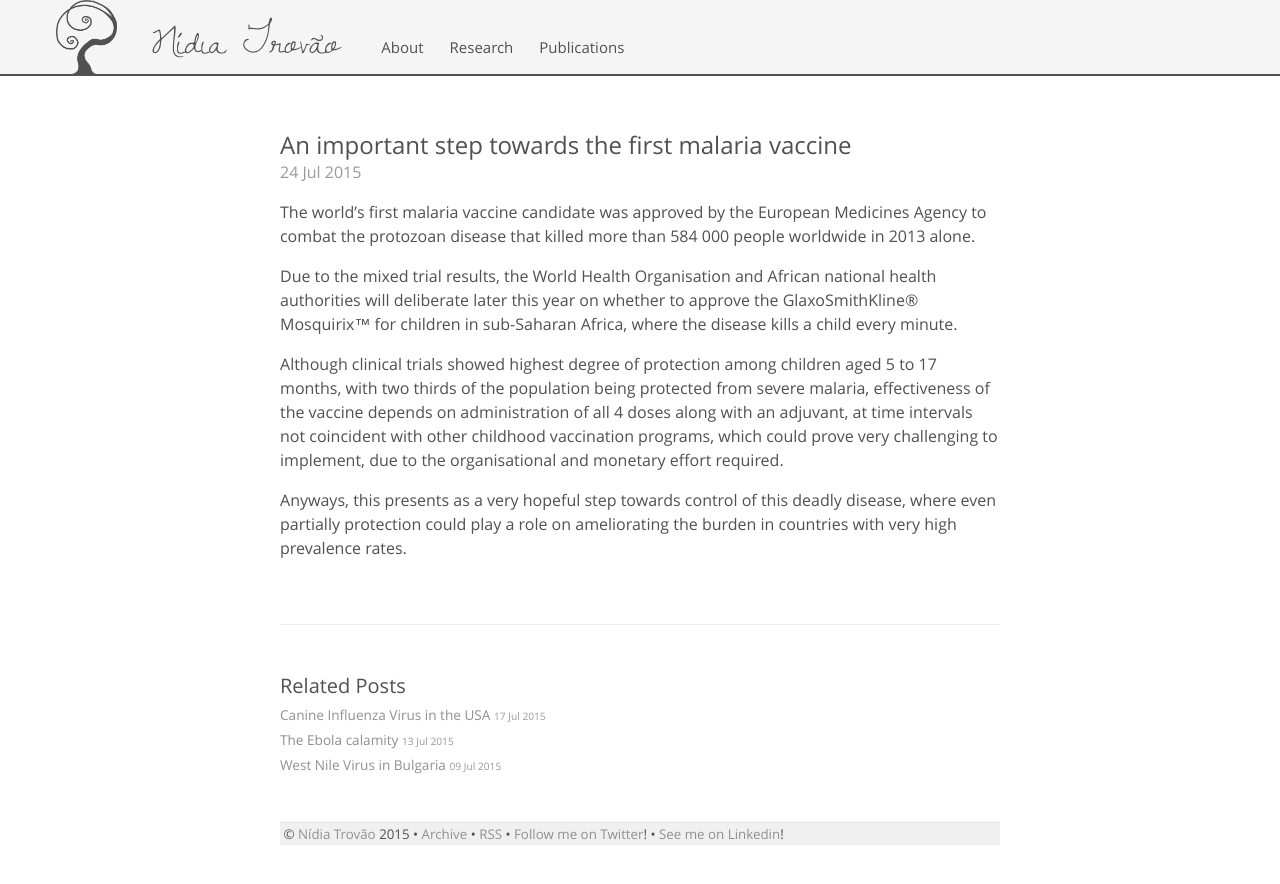
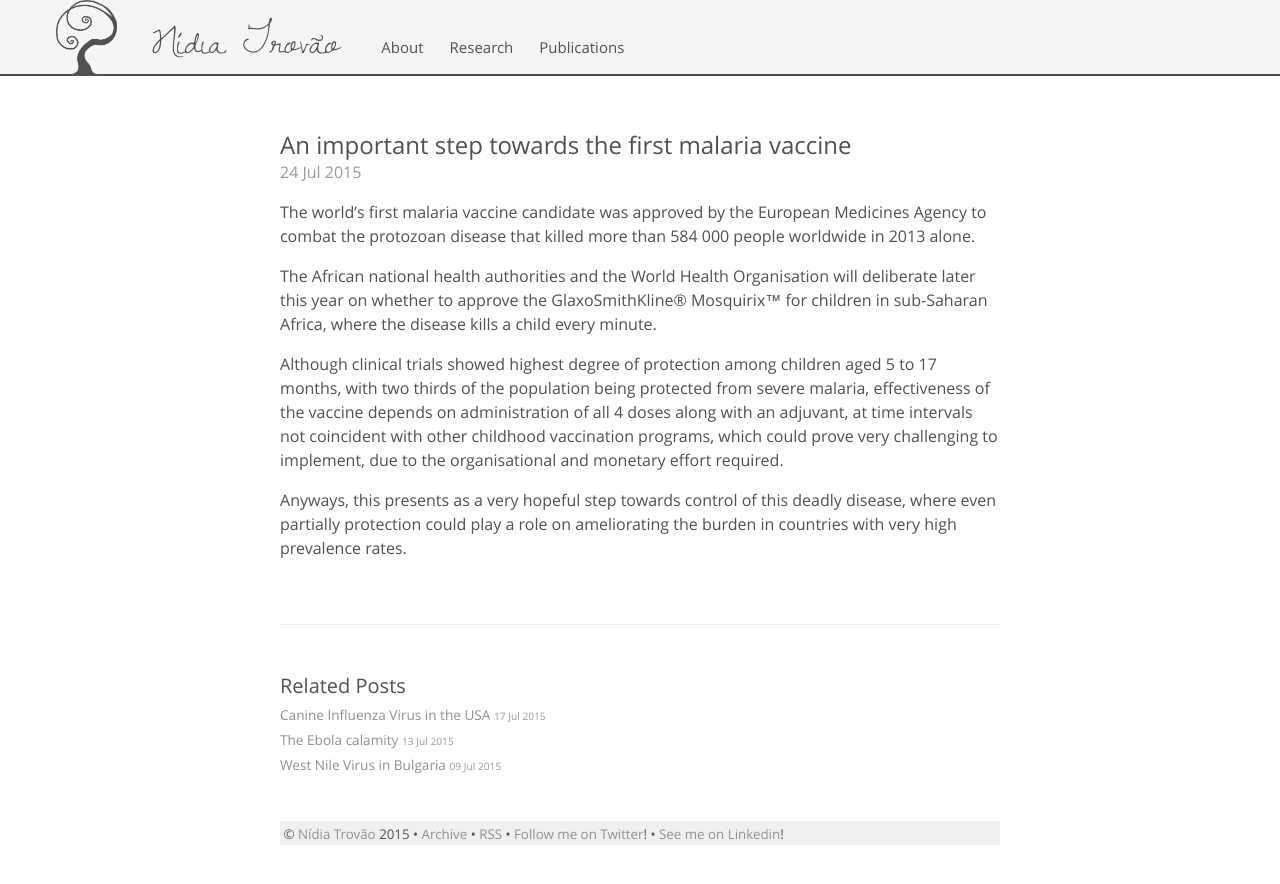
Before and after one commit to nidiatrovao/nidiatrovao.github.io, a Jekyll site: the page built from _posts/2015-07-24-vaccine-malaria.md, in a window 1280 px wide. Shown: the top 884 px of the page. Built offline with Jekyll 4.4.1, drawn with Linux system fonts in a browser that asks for light colours.

Commit message:
6th post

```diff
--- a/_posts/2015-07-24-vaccine-malaria.md
+++ b/_posts/2015-07-24-vaccine-malaria.md
@@ -5,7 +5,7 @@
 
 The world's first malaria vaccine candidate was approved by the European Medicines Agency to combat the protozoan disease that killed more than 584 000 people worldwide in 2013 alone.
 
-Due to the mixed trial results, the World Health Organisation and African national health authorities will deliberate later this year on whether to approve the GlaxoSmithKline&reg; Mosquirix&trade; for children in sub-Saharan Africa, where the disease kills a child every minute.
+The African national health authorities and the World Health Organisation will deliberate later this year on whether to approve the GlaxoSmithKline&reg; Mosquirix&trade; for children in sub-Saharan Africa, where the disease kills a child every minute.
 
 Although clinical trials showed highest degree of protection among children aged 5 to 17 months, with two thirds of the population being protected from severe malaria, effectiveness of the vaccine depends on administration of all 4 doses along with an adjuvant, at time intervals not coincident with other childhood vaccination programs, which could prove very challenging to implement, due to the organisational and monetary effort required.
 
```
